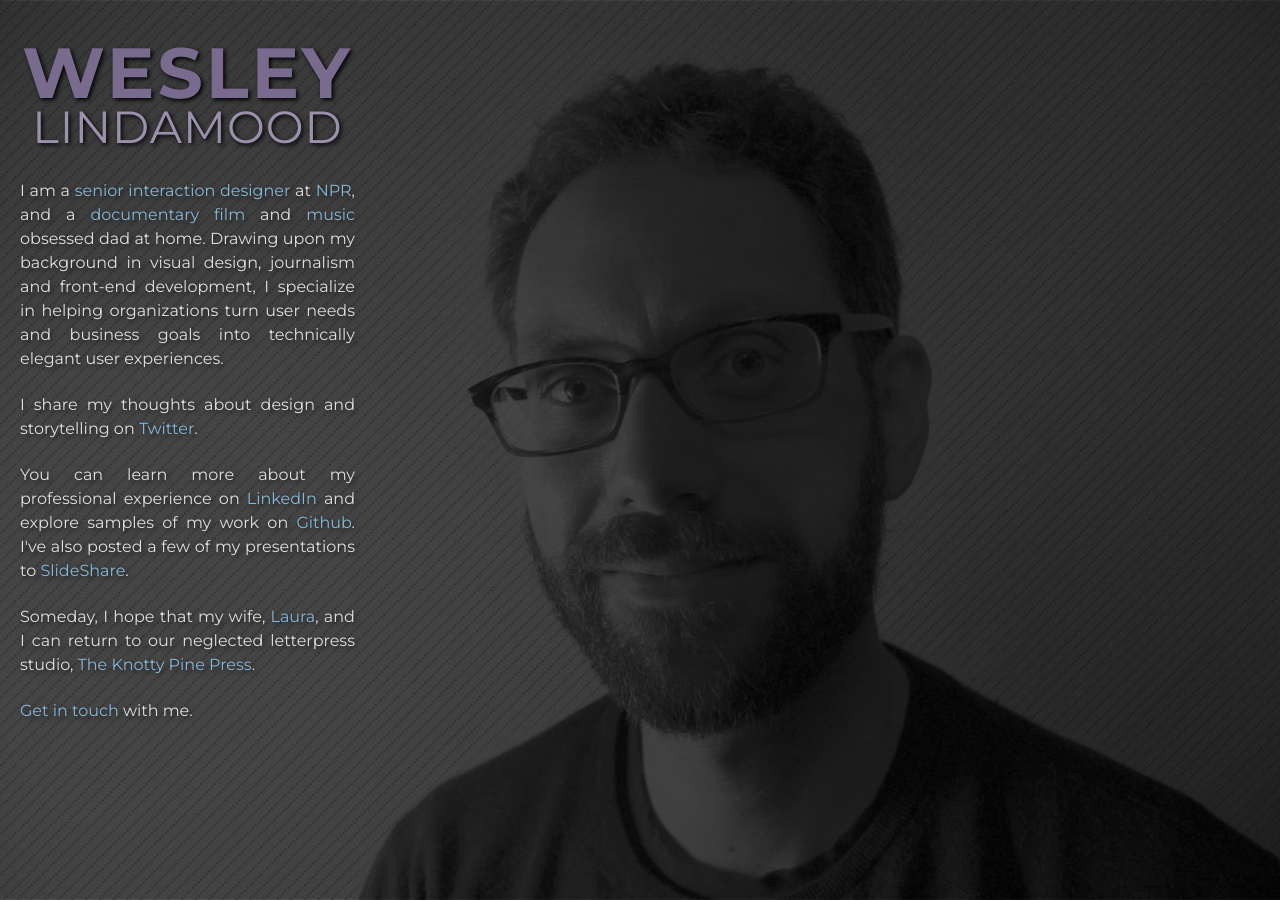
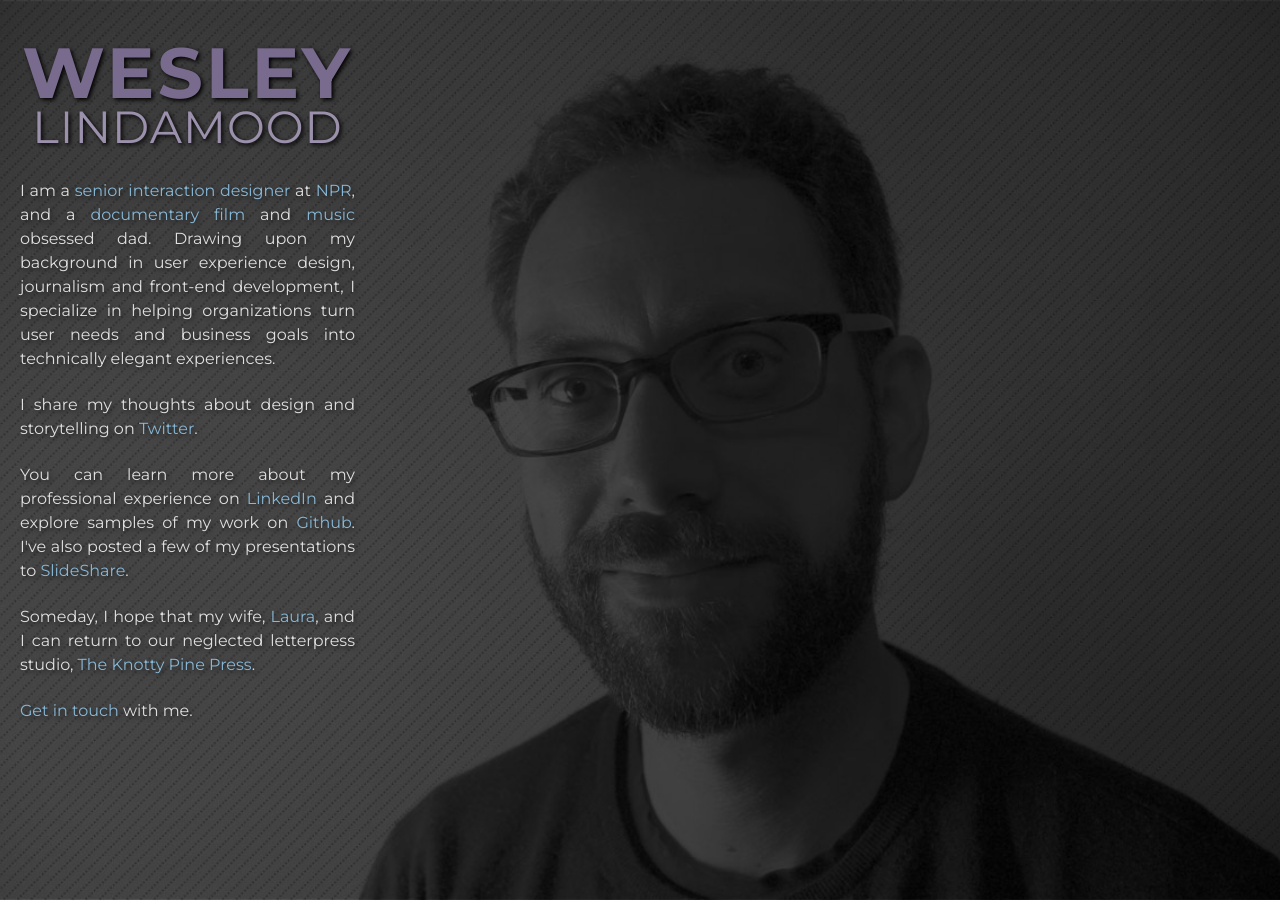
Before and after one commit to lindamood/lindamood.github.io, a Jekyll site: the page index.html, which Jekyll copies as it is, in a window 1280 px wide. Built offline with Jekyll 4.4.1, drawn with Linux system fonts in a browser that asks for light colours; nearby versions of some CDN libraries.

Commit message:
text tweaks

```diff
--- a/index.html
+++ b/index.html
@@ -25,7 +25,7 @@
 
 	<h1><b>Wesley</b> Lindamood</h1>
 
-	<p>I am a <a href="https://twitter.com/nprdesign">senior interaction designer</a> at <a href="https://twitter.com/nprviz">NPR</a>, and a <a href="http://letterboxd.com/lindamood/list/recommended-documentaries/">documentary film</a> and <a href="https://itunes.apple.com/profile/lindamood/">music</a> obsessed dad at home. Drawing upon my background in visual design, journalism and front-end development, I specialize in helping organizations turn user needs and business goals into technically elegant user experiences.</p>
+	<p>I am a <a href="https://twitter.com/nprdesign">senior interaction designer</a> at <a href="https://twitter.com/nprviz">NPR</a>, and a <a href="http://letterboxd.com/lindamood/list/recommended-documentaries/">documentary film</a> and <a href="https://itunes.apple.com/profile/lindamood/">music</a> obsessed dad. Drawing upon my background in user experience design, journalism and front-end development, I specialize in helping organizations turn user needs and business goals into technically elegant experiences.</p>
 
 	<p>I share my thoughts about design and storytelling on <a href="http://twitter.com/lindamood">Twitter</a>.
 
```
Also changed, not shown: portfolio.md (+1 -1 lines), 3 other files.
